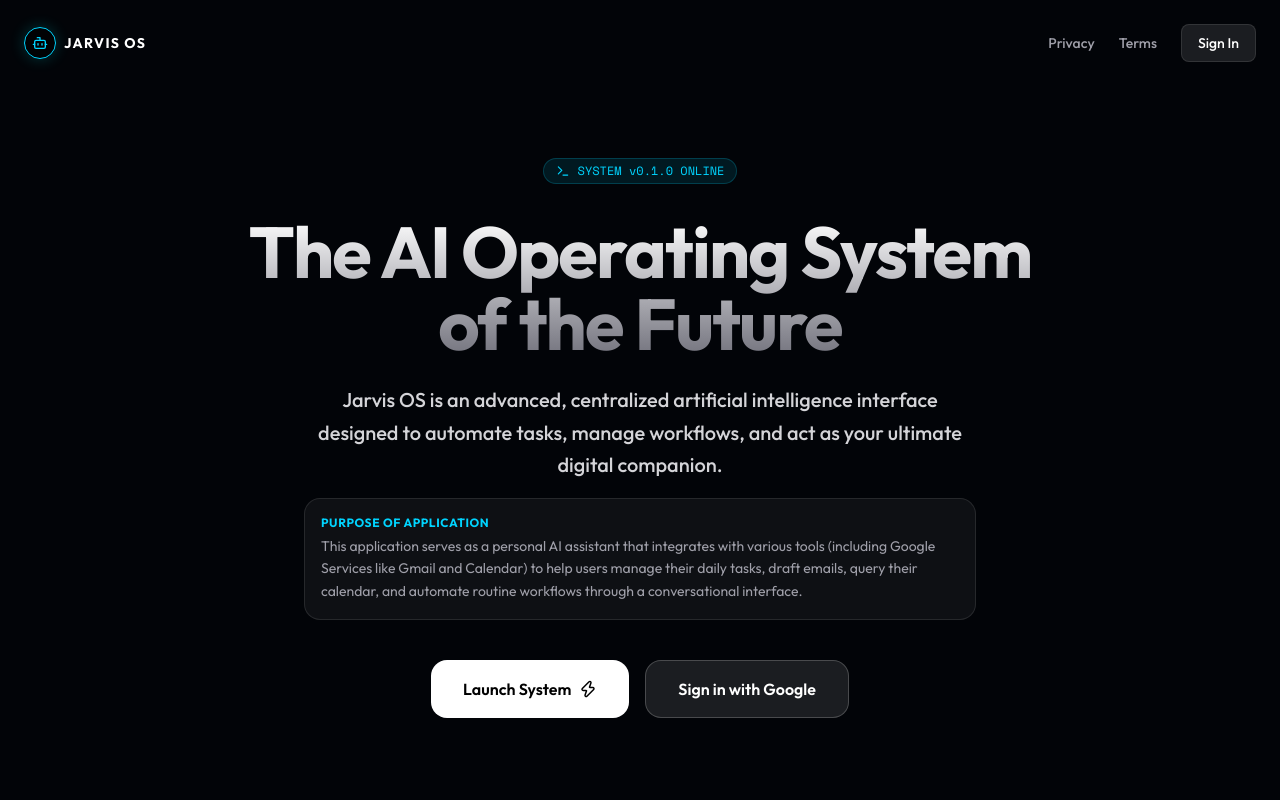
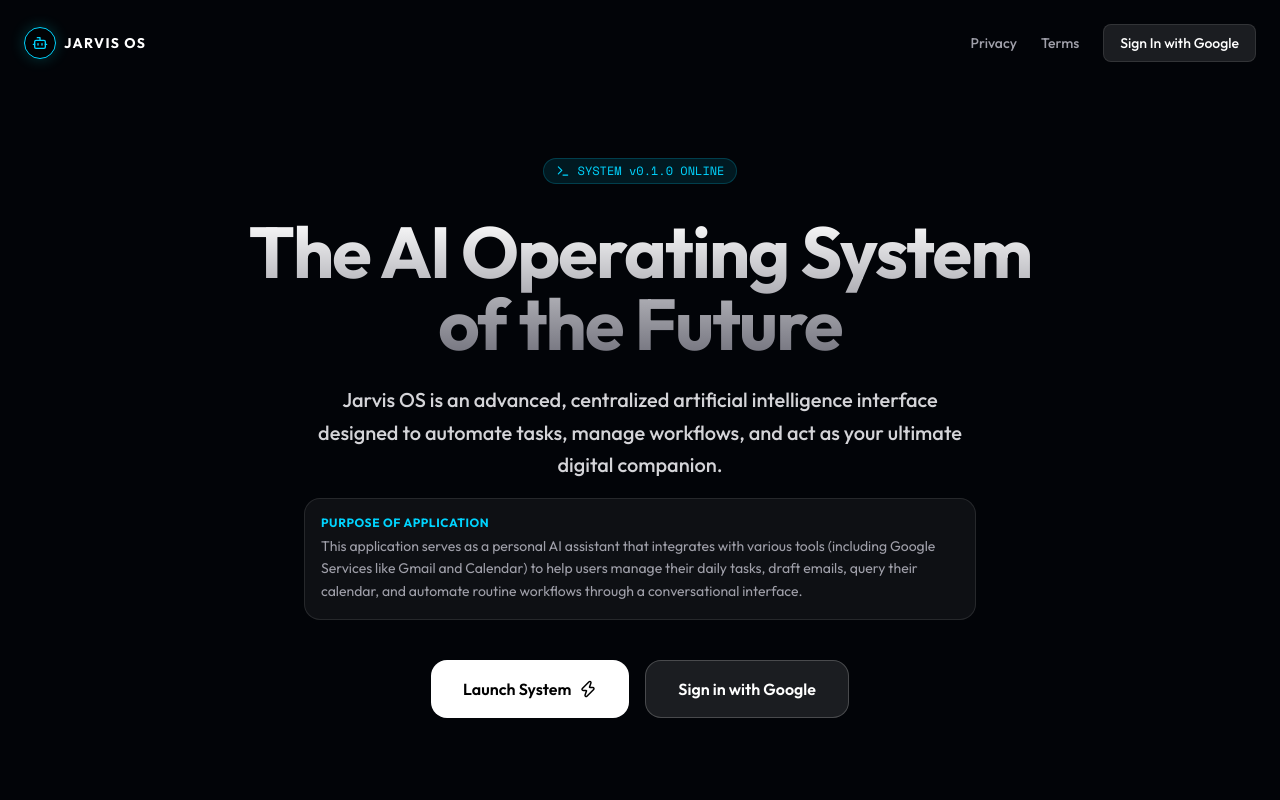
Before and after one commit to Lucky-1608/Jarvis, a React (Vite) app in the folder jarvis/frontend/: page /#/ in a window 1280 px wide. Shown: the top 800 px of the page. Built offline with nearby package versions, Linux system fonts and the light colour scheme; what @capacitor/core would draw is missing.

Commit message:
fix: add static content for crawlers, safe localStorage, and direct OAuth links for Google verification

```diff
--- a/jarvis/frontend/index.html
+++ b/jarvis/frontend/index.html
@@ -3,12 +3,22 @@
   <head>
     <meta charset="UTF-8" />
     <meta name="viewport" content="width=device-width, initial-scale=1.0" />
+    <meta name="description" content="Jarvis OS is an advanced, centralized artificial intelligence interface designed to automate tasks, manage workflows, and act as your ultimate digital companion. This application serves as a personal AI assistant that integrates with various tools (including Google Services like Gmail and Calendar) to help users manage their daily tasks, draft emails, query their calendar, and automate routine workflows through a conversational interface." />
     <meta name="google-site-verification" content="ZCulva07IYpp8VkMSTjwF8YJYhsGKkuSbl0ymVG6z5A" />
     <link rel="icon" type="image/png" href="/arc_reactor.png" />
     <title>JARVIS OS</title>
   </head>
   <body class="dark bg-background text-foreground antialiased">
-    <div id="root"></div>
+    <div id="root">
+      <noscript>
+        <h1>JARVIS OS</h1>
+        <p>Jarvis OS is an advanced, centralized artificial intelligence interface designed to automate tasks, manage workflows, and act as your ultimate digital companion.</p>
+        <p><strong>Purpose of Application:</strong> This application serves as a personal AI assistant that integrates with various tools (including Google Services like Gmail and Calendar) to help users manage their daily tasks, draft emails, query their calendar, and automate routine workflows through a conversational interface.</p>
+        <a href="/#/privacy">Privacy Policy</a>
+        <a href="/#/terms">Terms of Service</a>
+        <a href="/api/oauth/login/google">Sign in with Google</a>
+      </noscript>
+    </div>
     <script type="module" src="/src/main.tsx"></script>
   </body>
 </html>
--- a/jarvis/frontend/src/App.tsx
+++ b/jarvis/frontend/src/App.tsx
@@ -62,7 +62,13 @@
 
 function App() {
   const [location] = useHashLocation();
-  const [hasKey, setHasKey] = useState(!!localStorage.getItem('JARVIS_API_KEY'));
+  const [hasKey, setHasKey] = useState(() => {
+    try {
+      return !!localStorage.getItem('JARVIS_API_KEY');
+    } catch (e) {
+      return false;
+    }
+  });
   const [inputValue, setInputValue] = useState('');
 
   // Handle direct URL access (e.g., from Google OAuth) by redirecting to hash route
--- a/jarvis/frontend/src/pages/LandingPage.tsx
+++ b/jarvis/frontend/src/pages/LandingPage.tsx
@@ -25,12 +25,12 @@
         <div className="flex items-center gap-6 text-sm font-medium text-zinc-400">
           <a href="#/privacy" className="hover:text-white transition-colors">Privacy</a>
           <a href="#/terms" className="hover:text-white transition-colors">Terms</a>
-          <button
-            onClick={handleLaunch}
+          <a
+            href="/api/oauth/login/google"
             className="px-4 py-2 rounded-md bg-white/10 hover:bg-white/20 border border-white/10 transition-colors text-white"
           >
-            Sign In
-          </button>
+            Sign In with Google
+          </a>
         </div>
       </nav>
 
```
